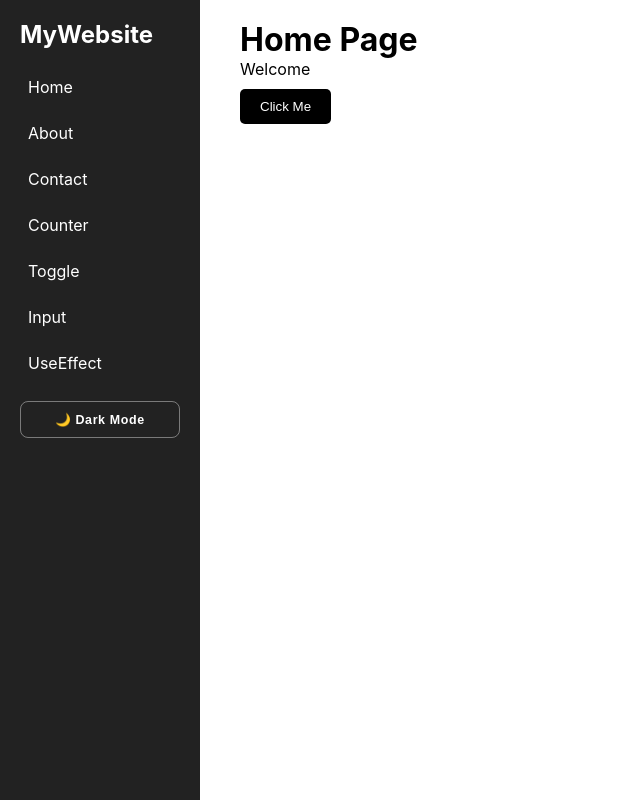
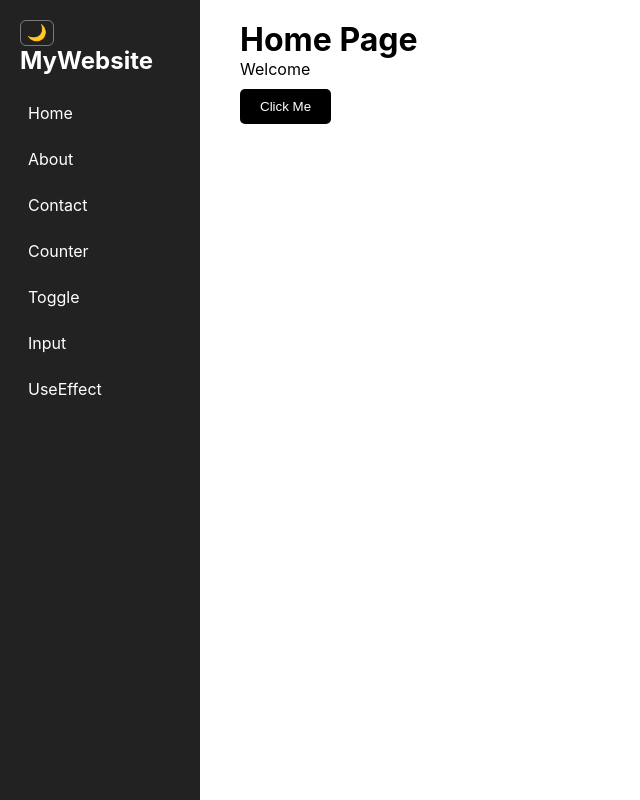
Before and after one commit to harambutt01/React-Projects, a React (Create React App) app: page / in a window 1280 px wide. Shown: the whole page, without its empty margins (0-640 px from the left). Built offline with nearby package versions, Linux system fonts and the light colour scheme.

Commit message:
style: reposition theme toggle button and refine sizing
- Moved theme toggle button to top of navbar
- Removed Dark Mode/Light Mode text, kept emoji only
- Reduced button size to fit emoji symbol
- Removed unused theme-btn-wrapper CSS class

```diff
--- a/src/components/Navbar.css
+++ b/src/components/Navbar.css
@@ -42,23 +42,16 @@
   color: #00bcd4;
   background-color: rgba(255, 255, 255, 0.1);
 }
-.theme-btn-wrapper {
-  margin-top: auto;
-  padding-top: 20px;
-}
 
 .theme-btn {
   background: transparent;
   border: 1.5px solid rgba(255, 255, 255, 0.4);
-  border-radius: 8px;
-  padding: 10px 12px;
+  border-radius: 6px;
+  padding: 4px 6px;
   cursor: pointer;
-  font-size: 0.78rem;
-  font-weight: 600;
+  font-size: 1rem;
+  line-height: 1;
   color: white;
-  width: 100%;
-  text-align: center;
-  letter-spacing: 0.05em;
   transition: all 0.2s ease;
 }
 
--- a/src/components/Navbar.jsx
+++ b/src/components/Navbar.jsx
@@ -7,7 +7,14 @@ function Navbar() {
 
   return (
     <nav className="navbar">
+      <div className="theme-btn-wrapper">
+    <button onClick={toggleTheme} className="theme-btn">
+      {isDark ? "☀️" : "🌙"}
+    </button>
+  </div>
       <h2 className="logo">MyWebsite</h2>
+
+
 
       <ul className="nav-links">
         <li><Link to="/">Home</Link></li>
@@ -18,12 +25,6 @@ function Navbar() {
         <li><Link to="/input">Input</Link></li>
         <li><Link to="/useeffect">UseEffect</Link></li>
       </ul>
-      <div className="theme-btn-wrapper">
-  <button onClick={toggleTheme} className="theme-btn">
-    {isDark ? "☀️ Light Mode" : "🌙 Dark Mode"}
-  </button>
-</div>
-
 
     </nav>
   );
```
